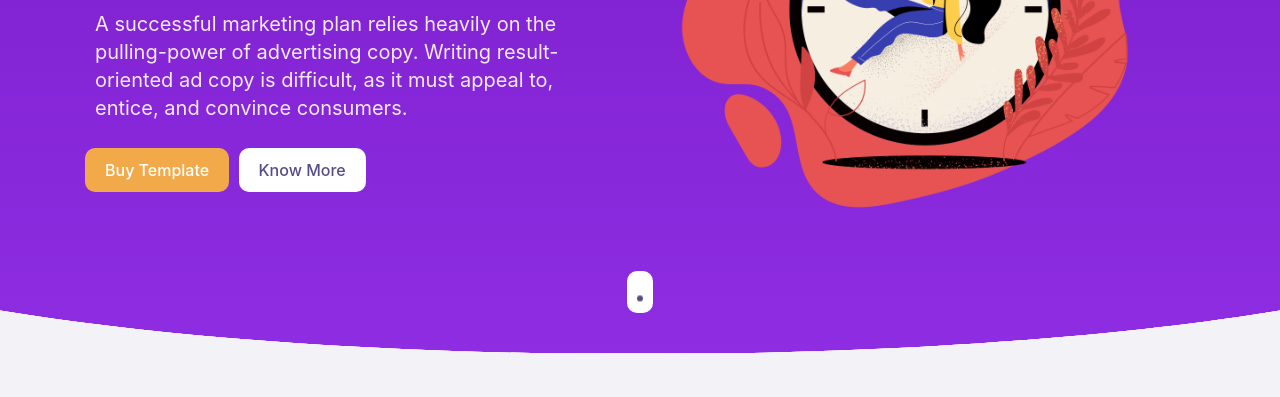
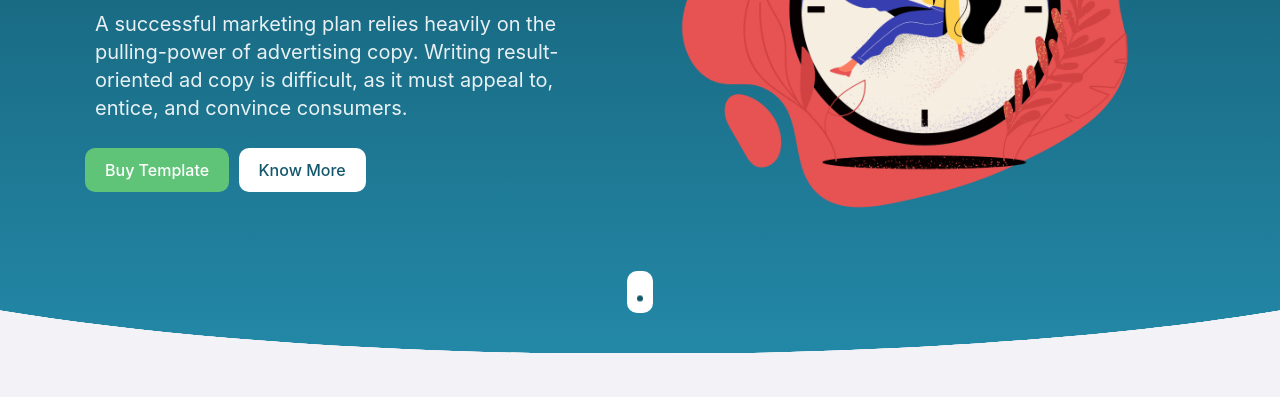
Before and after one commit to AnasAlwaleed00/venus-resoinsive-web, a plain HTML site: page index.html in a window 1280 px wide. Shown: the part 319-716 px from the top of the page. Drawn offline with Linux system fonts and the light colour scheme; a web font is replaced by a local one.

Commit message:
-Improved Nav UI -Improved Carousel UI

```diff
--- /dev/null
+++ b/scss/carousel.scss
@@ -0,0 +1,14 @@
+.swiper-button-prev, .swiper-button-next {
+    color: $colorYellow;
+    opacity: .5;
+    transition: all .5s linear;
+    &:hover {
+        opacity: 1;
+    }
+}
+.swiper-button-prev {
+    left: 0;
+}
+.swiper-button-next {
+    right: 0;
+}
--- a/scss/faq.scss
+++ b/scss/faq.scss
@@ -50,19 +50,3 @@
         }
     }
 }
-
-
-.swiper-button-prev, .swiper-button-next {
-    color: $colorYellow;
-    opacity: .5;
-    transition: all .5s linear;
-    &:hover {
-        opacity: 1;
-    }
-}
-.swiper-button-prev {
-    left: 0;
-}
-.swiper-button-next {
-    right: 0;
-}
--- a/scss/header.scss
+++ b/scss/header.scss
@@ -3,7 +3,7 @@ body {
 }
 header {
     position: relative;
-    background-image: linear-gradient(to bottom, $colorPurpleG1 , $colorPurpleG2);
+    background-image: linear-gradient(to top, $colorPurpleG1 , $colorPurpleG2);
     color: $colorWhite;
     padding-bottom: 40px;
     .header-left, .header-right {
--- a/scss/pricing.scss
+++ b/scss/pricing.scss
@@ -117,7 +117,8 @@
     bottom: auto;
     overflow: hidden;
     height: 62%;
-    background-color: #574b8a;
+    // background-color: $colorPurple;
+    background-image: linear-gradient(to top, $colorPurpleG1 , $colorPurpleG2);
     z-index: -1;
     img {
         position: absolute;
--- a/scss/style.scss
+++ b/scss/style.scss
@@ -8,3 +8,4 @@
 @import "start";
 @import "learn";
 @import "footer";
+@import "carousel";
--- a/scss/variables.scss
+++ b/scss/variables.scss
@@ -1,7 +1,7 @@
 $colorWhite: #ffffff;
 $colorBody: #F3F3F7;
-$colorPurple: #574B8A;
-$colorPurpleG1: #7a1dca;
-$colorPurpleG2: #8E2DE2;
-$colorYellow: #F2A949;
+$colorPurple: #13576c;
+$colorPurpleG1: #2388a7;
+$colorPurpleG2: #13576c;
+$colorYellow: #5fc477;
 $colorBlack: #000000;
```
Also changed, not shown: changes.txt, css/style.css.
